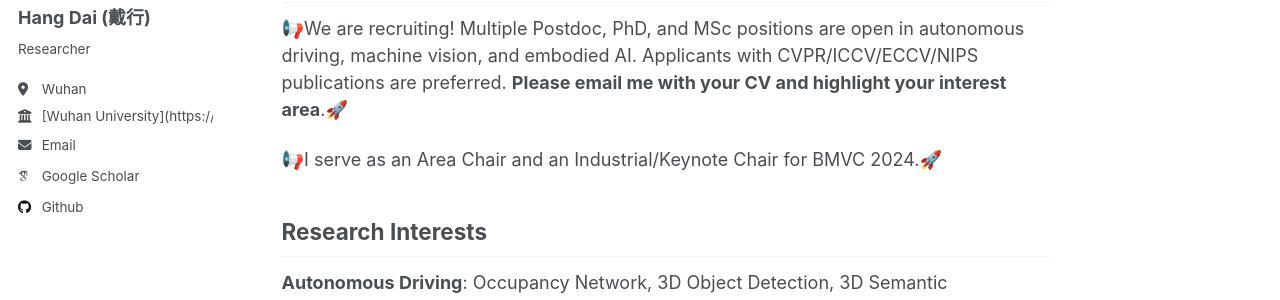
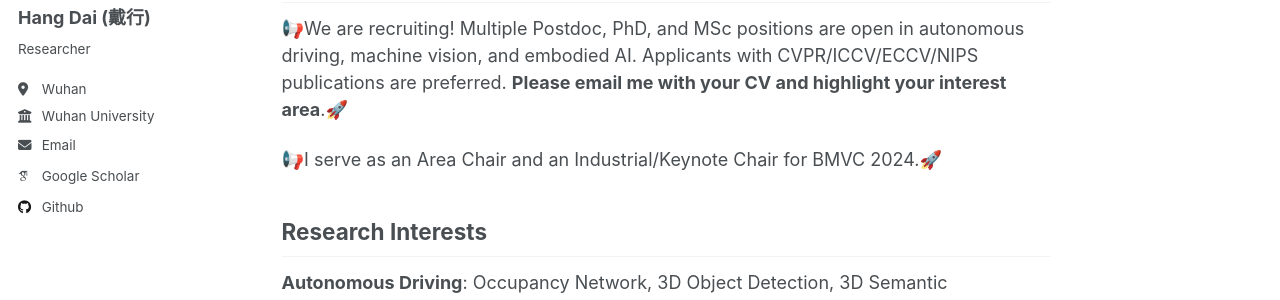
Before and after one commit to Dai-Hang/Dai-Hang.github.io, a Jekyll site: the page built from _pages/about.md, in a window 1280 px wide. Shown: the part 283-583 px from the top of the page. Built offline with Jekyll 4.4.1, drawn with Linux system fonts in a browser that asks for light colours; some web fonts are replaced; part of the change alters nothing that is shown.

Commit message:
Update _config.yml

```diff
--- a/_config.yml
+++ b/_config.yml
@@ -26,8 +26,8 @@ author:
   pronouns         : # example: "she/her"
   bio              : "Researcher"
   location         : "Wuhan"
-  employer         : "[Wuhan University](https://en.whu.edu.cn/)"
-  uri              : #https://en.whu.edu.cn/
+  employer         : "Wuhan University"
+  URI              : "https://en.whu.edu.cn/"
   email            : "hang.dai.cs@gmail.com"
 
   # Academic websites
```
